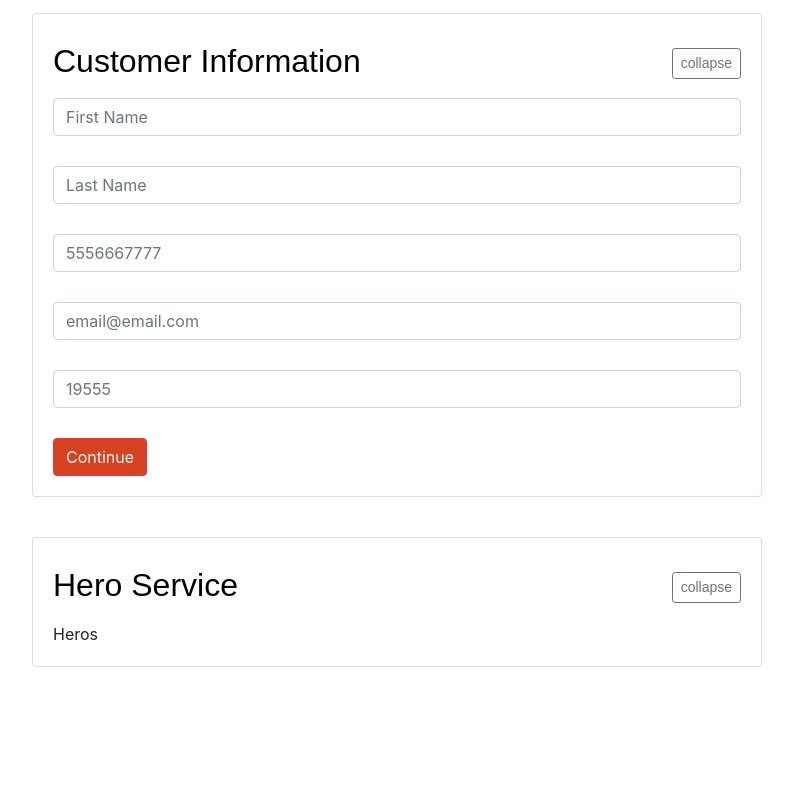
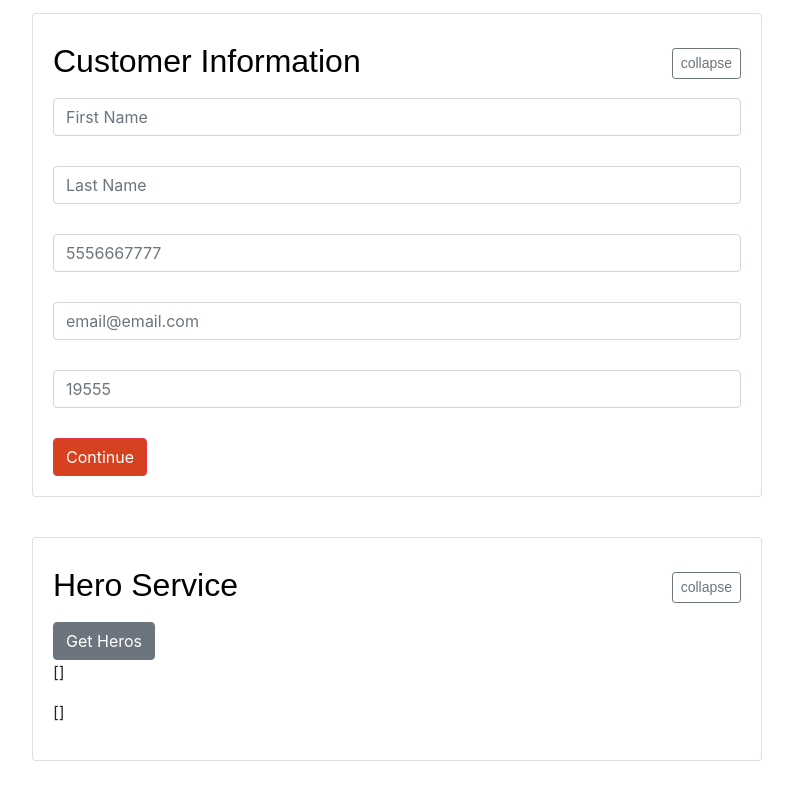
Before and after one commit to joeymariano/App4BarnesApplication, a React (Create React App) app: page / in a window 1280 px wide. Shown: the part 330-1130 px from the top of the page, without its empty margins (53-846 px from the left). Before the commit the page ends 1037 px from the top, so only its background shows below. Built offline with nearby package versions, Linux system fonts and the light colour scheme.

Commit message:
grabbing heros and info now

```diff
--- a/src/actions/act.js
+++ b/src/actions/act.js
@@ -1 +1,23 @@
 import fetch from 'isomorphic-fetch';
+
+export function getHeroService(){
+  return (dispatch) => {
+    dispatch({type: 'LOADING_HEROS'})
+    fetch(`https://mdn.github.io/learning-area/javascript/oojs/json/superheroes.json`)
+      .then(response => response.json())
+      .then(herosData => {
+      		let heros = herosData.members
+
+      		let info = []
+      		for(let i in herosData){
+      			if (i !== 'members'){
+	      			let obj = {}
+	      			obj[i] = herosData[i]
+	      			info.push(obj)
+      			}
+      		}
+
+          dispatch({ type: 'FETCH_HEROS', payload: [heros, info] })
+      })
+  }
+}
--- a/src/components/HeroService.js
+++ b/src/components/HeroService.js
@@ -4,7 +4,10 @@
 // Zip Code (at least 5 digits, only numbers)
 
 import React, { Component } from 'react';
-// import { Button } from 'reactstrap';
+import { Button } from 'reactstrap';
+import { connect } from 'react-redux'
+import { bindActionCreators } from 'redux'
+import * as actions from '../actions/act'
 
 class HeroService extends Component {
 	constructor(props) {
@@ -34,13 +37,29 @@ class HeroService extends Component {
 		}
 	}
 
+	thisPropsHeros = () => {
+		debugger
+		return this.props.heros
+	}
+
 	render() {
 		return (
-			<div>Heros</div>
+			<div>
+				<Button onClick={ () => { this.props.actions.getHeroService() }}>Get Heros</Button>
+				<p>{ JSON.stringify(this.props.heros) }</p>
+				<p>{ JSON.stringify(this.props.info) }</p>
+			</div>
 		)
 	}
 }
 
+function mapStateToProps(rootReducer) {
+  return {
+    heros: rootReducer.herosReducer.heros,
+    info: rootReducer.herosReducer.info
+  }
+}
 
+function mapDispatchToProps(dispatch) { return {actions: bindActionCreators(actions, dispatch)} }
 
-export default HeroService
+export default connect(mapStateToProps, mapDispatchToProps)(HeroService)
--- a/src/reducers/herosReducer.js
+++ b/src/reducers/herosReducer.js
@@ -1,11 +1,12 @@
 
-export default function herosReducer(state = { heros: [], loading: false }, action) {
+export default function herosReducer(state = { heros: [], info: [], loading: false }, action) {
   switch (action.type) {
     case 'LOADING_HEROS':
       return { ...state, loading: true}
 
     case 'FETCH_HEROS':
-      return { heros: [action.payload], loading: false}
+      debugger
+      return { heros: action.payload[0], info: action.payload[1], loading: false }
 
     case 'DELETE_ALL_HEROS':
       return { heros: [], loading: false }
```
